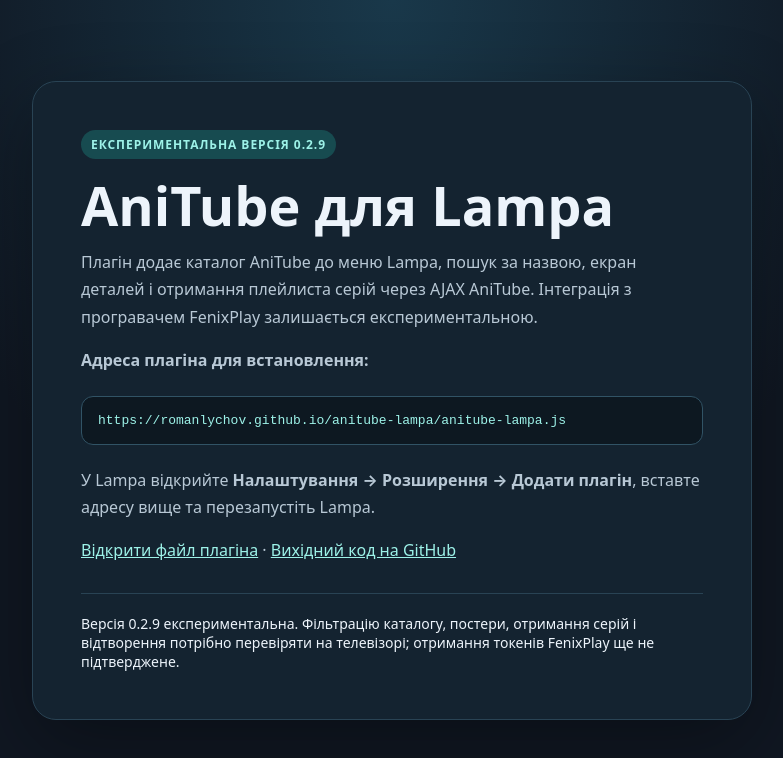
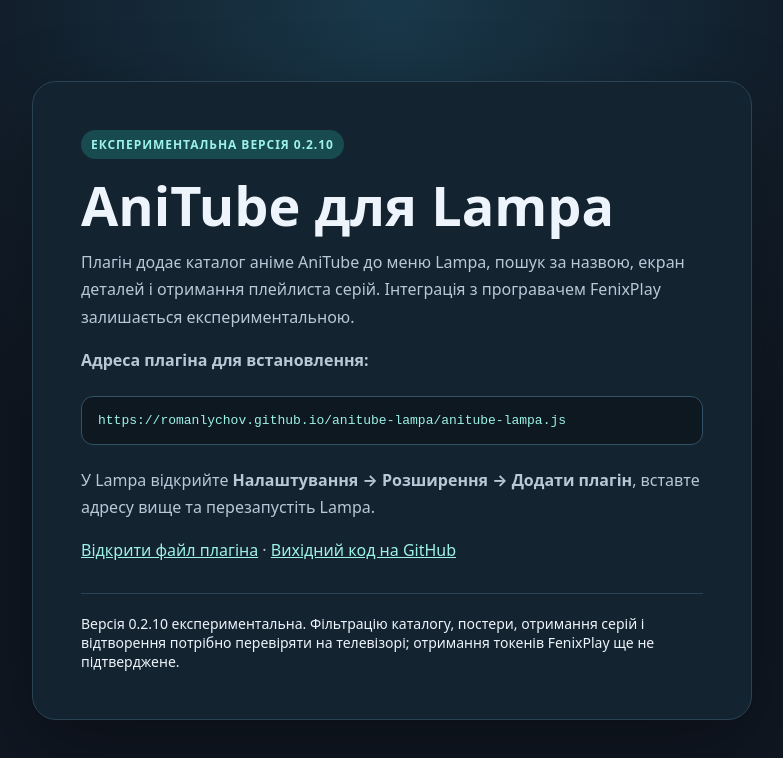
Before and after one commit to romanlychov/anitube-lampa, a plain HTML site: page index.html in a window 1280 px wide. Shown: the whole page, without its empty margins (248-1031 px from the left). Drawn offline with Linux system fonts and the light colour scheme.

Commit message:
Update AniTube Lampa project page to 0.2.10

```diff
--- a/index.html
+++ b/index.html
@@ -14,12 +14,12 @@ code{overflow-wrap:anywhere;color:#9df2e8}.url{display:block;margin:22px 0;paddi
 a{color:#9df2e8}.note{margin-top:28px;padding-top:20px;border-top:1px solid #294354;font-size:14px}
 </style></head>
 <body><main>
-<span class="tag">Експериментальна версія 0.2.9</span>
+<span class="tag">Експериментальна версія 0.2.10</span>
 <h1>AniTube для Lampa</h1>
-<p>Плагін додає каталог AniTube до меню Lampa, пошук за назвою, екран деталей і отримання плейлиста серій через AJAX AniTube. Інтеграція з програвачем FenixPlay залишається експериментальною.</p>
+<p>Плагін додає каталог аніме AniTube до меню Lampa, пошук за назвою, екран деталей і отримання плейлиста серій. Інтеграція з програвачем FenixPlay залишається експериментальною.</p>
 <p><strong>Адреса плагіна для встановлення:</strong></p>
 <code class="url">https://romanlychov.github.io/anitube-lampa/anitube-lampa.js</code>
 <p>У Lampa відкрийте <strong>Налаштування → Розширення → Додати плагін</strong>, вставте адресу вище та перезапустіть Lampa.</p>
 <p><a href="anitube-lampa.js">Відкрити файл плагіна</a> · <a href="https://github.com/romanlychov/anitube-lampa">Вихідний код на GitHub</a></p>
-<div class="note">Версія 0.2.9 експериментальна. Фільтрацію каталогу, постери, отримання серій і відтворення потрібно перевіряти на телевізорі; отримання токенів FenixPlay ще не підтверджене.</div>
+<div class="note">Версія 0.2.10 експериментальна. Фільтрацію каталогу, постери, отримання серій і відтворення потрібно перевіряти на телевізорі; отримання токенів FenixPlay ще не підтверджене.</div>
 </main></body></html>
```
